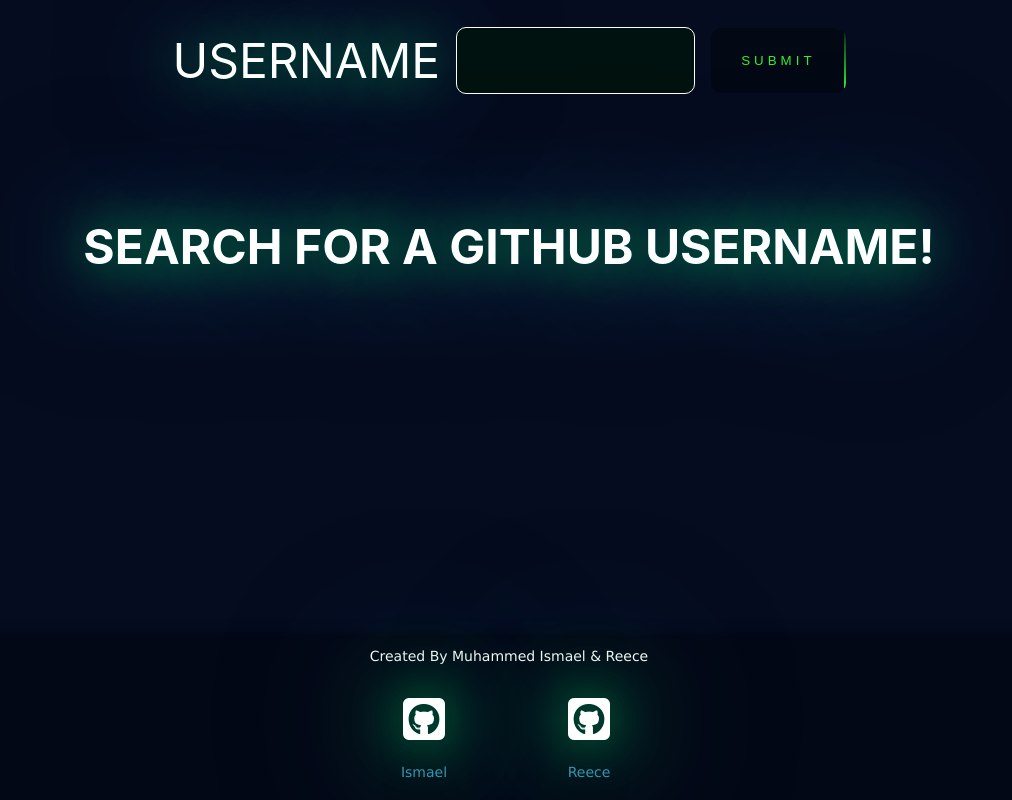
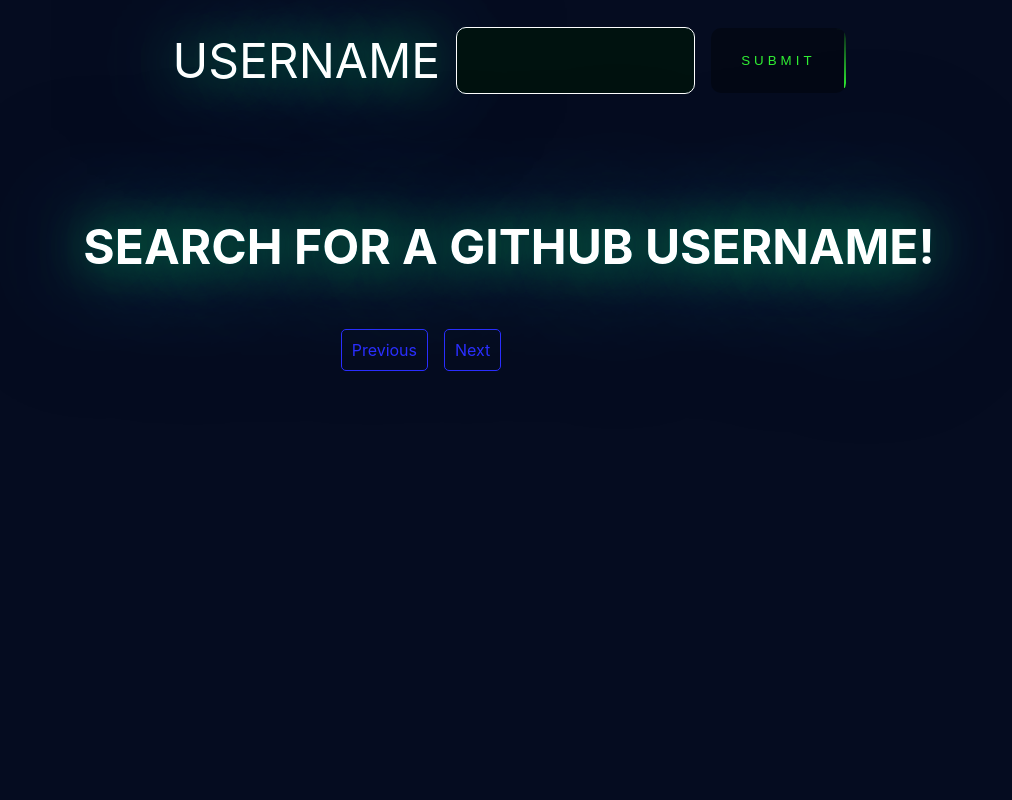
Before and after one commit to Ismael76/GitHub-Tracker, a React (Create React App) app: page / in a window 1280 px wide. Shown: the whole page, without its empty margins (131-1143 px from the left). Built offline with nearby package versions, Linux system fonts and the light colour scheme.

Commit message:
Added pagination

```diff
--- a/package.json
+++ b/package.json
@@ -9,6 +9,7 @@
     "axios": "^0.27.2",
     "react": "^18.2.0",
     "react-dom": "^18.2.0",
+    "react-paginate": "^8.1.3",
     "react-scripts": "5.0.1",
     "redux": "^4.2.0",
     "web-vitals": "^2.1.4"
--- a/src/App.css
+++ b/src/App.css
@@ -581,3 +581,31 @@
     margin-right: 10px;
   }
 }
+
+/* Pagination Button Styles */
+
+.pagination {
+  width: 80%;
+  height: 40px;
+  list-style: none;
+  display: flex;
+  justify-content: center;
+}
+
+.pagination a {
+  padding: 10px;
+  margin: 8px;
+  border-radius: 5px;
+  border: 1px solid #2b2eff;
+  color: #2b2eff;
+}
+
+.pagination a:hover {
+  color: white;
+  background-color: #2b2eff;
+}
+
+.activeBtn a {
+  color: white;
+  background-color: #2b2eff;
+}
--- a/src/App.js
+++ b/src/App.js
@@ -5,7 +5,7 @@
   return (
     <div className="App">
       <SearchForm />
-      <footer>
+      {/* <footer>
         <p>Created By Muhammed Ismael & Reece</p>
         <p className="footerContainer">
           <a target="_blank" href="https://github.com/Ismael76">
@@ -17,7 +17,7 @@
             <p>Reece</p>
           </a>
         </p>
-      </footer>
+      </footer> */}
     </div>
   );
 }
--- a/src/components/RenderList/index.js
+++ b/src/components/RenderList/index.js
@@ -1,13 +1,17 @@
 import React, { useState } from "react";
+import ReactPaginate from "react-paginate";
 
 export default function RenderList({ repoData }) {
   console.log(repoData);
-  // console.log(repoData.username);
+  const [pageNumber, setPageNumber] = useState(0);
+
+  const reposPerPage = 8;
+  const pagesVisited = pageNumber * reposPerPage;
+
+  const displayRepos = repoData.data
+    .slice(pagesVisited, pagesVisited + reposPerPage)
+    .map((repo) => {
       return (
-    <div>
-      <div className="repoList">
-        {repoData.username ? (
-          repoData.data.map((repo, index) => (
         <div class="card" loading="lazy">
           <span></span>
           <span></span>
@@ -16,9 +20,7 @@
           <h2>{repo.name}</h2>
           <div class="descriptions">
             {/* <h2>{repo.name}</h2> */}
-                {repo.description ? (
-                  <p>{repo.description}</p>
-                ) : null}
+            {repo.description ? <p>{repo.description}</p> : null}
 
             <p>Issues Count: {repo.open_issues_count}</p>
             <p>Stargazes Count: {repo.stargazers_count}</p>
@@ -29,11 +31,34 @@
             </a>
           </div>
         </div>
-          ))
+      );
+    });
+
+  const pageCount = Math.ceil(repoData.data.length / reposPerPage);
+
+  const changePage = ({ selected }) => {
+    setPageNumber(selected);
+  };
+
+  return (
+    <div>
+      <div className="repoList">
+        {repoData.username ? (
+          displayRepos
         ) : (
           <h3 id="errorMsg">Search For A GitHub Username!</h3>
         )}
       </div>
+      <ReactPaginate
+        previousLabel={"Previous"}
+        nextLabel={"Next"}
+        pageCount={pageCount}
+        onPageChange={changePage}
+        containerClassName={"pagination"}
+        previousLinkClassName={"previousBtn"}
+        nextLinkClassName={"nextBtn"}
+        activeLinkClassName={"activeBtn"}
+      />
     </div>
   );
 }
--- a/src/components/SearchForm/index.js
+++ b/src/components/SearchForm/index.js
@@ -1,6 +1,7 @@
 import React, { useState } from "react";
 import { RenderList } from "../../components";
 import axios from "axios";
+import ReactPaginate from "react-paginate";
 
 export default function SearchForm() {
   const [userData, setUserData] = useState({ username: "", data: [] });
```
Also changed, not shown: 1 other file (tests, documents, lock files or other folders). Lines whose indentation alone changed are shown as unchanged.
